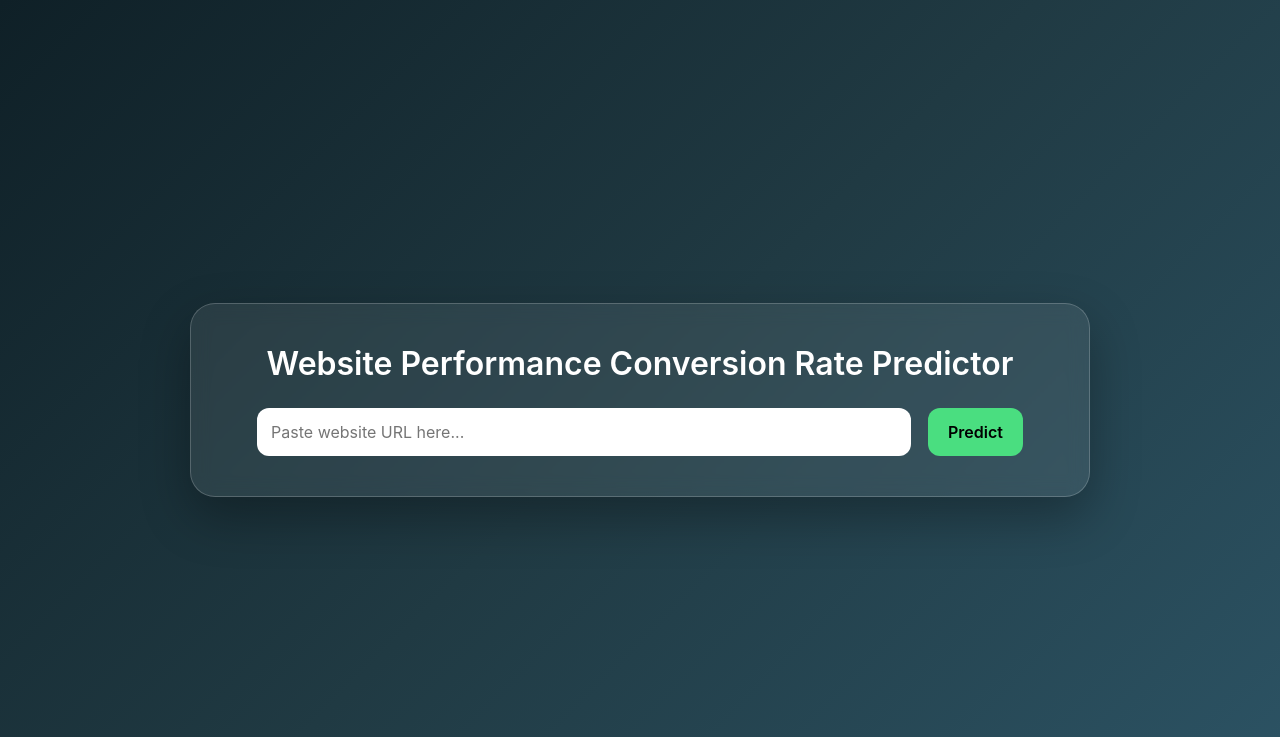
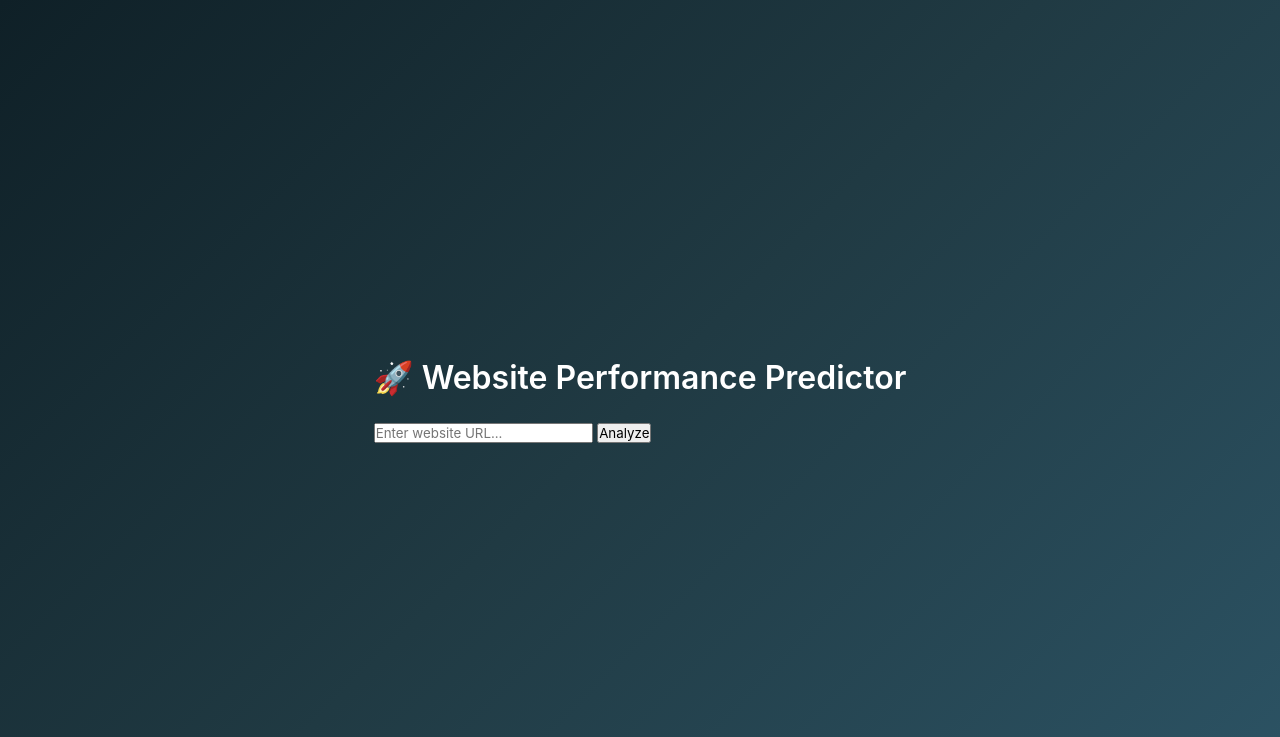
Before and after one commit to YashasviniSingh/website-performance-predictor-ui, a Flask app: page / in a window 1280 px wide. Shown: the top 737 px of the page. Run offline with Flask 3, Linux system fonts and the light colour scheme; parts of the project's set-up code (start-up, migrations or seed data) failed here and were passed over.

Commit message:
Refactor index.html for website performance predictor
changed the old ui with a better one

```diff
--- a/templates/index.html
+++ b/templates/index.html
@@ -1,71 +1,48 @@
 <!DOCTYPE html>
 <html lang="en">
 <head>
-    <meta charset="UTF-8">
-    <meta name="viewport" content="width=device-width, initial-scale=1.0">
-    <title>Website Performance Conversion Rate Predictor</title>
-    <link rel="stylesheet" href="{{ url_for('static', filename='style.css') }}">
+  <meta charset="UTF-8">
+  <meta name="viewport" content="width=device-width, initial-scale=1.0">
+  <title>Website Performance Predictor</title>
+  <link rel="stylesheet" href="{{ url_for('static', filename='style.css') }}">
 </head>
 <body>
 
-<div class="glass-card">
+<div class="bg"></div>
 
-    <h1>Website Performance Conversion Rate Predictor</h1>
+<div class="container">
+  <div class="card">
+
+    <h1>🚀 Website Performance Predictor</h1>
 
     <form action="/predict" method="post">
-        <input class="url-input" type="url" name="url" placeholder="Paste website URL here..." value="{{ url_value }}" required>
-        <button class="predict-btn" type="submit">Predict</button>
+      <input
+        type="url"
+        name="url"
+        placeholder="Enter website URL..."
+        value="{{ url_value }}"
+        required
+      >
+
+      <button type="submit">Analyze</button>
     </form>
 
     {% if prediction is not none %}
-    <div class="prediction-block" style="margin-top:30px; text-align:center;">
-        <div class="pred-label">Predicted Conversion Rate</div>
-        <div class="pred-value" style="font-size:40px; font-weight:700; color:{{ color }};">
-            {{ '%.2f'|format(prediction) }}%
+    <div class="result">
+      <h2>Performance Score</h2>
+
+      <div class="progress">
+        <div class="progress-bar"
+             style="width: {{ gauge_width }}%; background: {{ color }};">
         </div>
+      </div>
 
-        <!-- CIRCULAR GAUGE -->
-        <div style="width:150px;height:150px;margin:0 auto; margin-top:10px;">
-          <svg viewBox="0 0 36 36" style="width:100%;height:100%;">
-            <path
-              stroke="#eee"
-              stroke-width="4"
-              fill="none"
-              d="M18 2.0845
-                 a 15.9155 15.9155 0 0 1 0 31.831
-                 a 15.9155 15.9155 0 0 1 0 -31.831"
-            />
-            <path
-              stroke="{{ color }}"
-              stroke-width="4"
-              stroke-dasharray="{{ prediction }}, 100"
-              fill="none"
-              d="M18 2.0845
-                 a 15.9155 15.9155 0 0 1 0 31.831
-                 a 15.9155 15.9155 0 0 1 0 -31.831"
-            />
-          </svg>
-        </div>
+      <p class="score">{{ prediction }}%</p>
     </div>
     {% endif %}
 
-    {% if metrics %}
-    <h3 class="metrics-title">Metrics Used</h3>
-    <table class="metrics-table">
-        <thead>
-            <tr><th>Metric</th><th>Value</th></tr>
-        </thead>
-        <tbody>
-        {% for f in features %}
-            <tr>
-                <td>{{ nice[f] }}</td>
-                <td>{{ '%.6f'|format(metrics[f]) }}</td>
-            </tr>
-        {% endfor %}
-        </tbody>
-    </table>
-    {% endif %}
+  </div>
+</div>
 
-</div>
 </body>
 </html>
```
